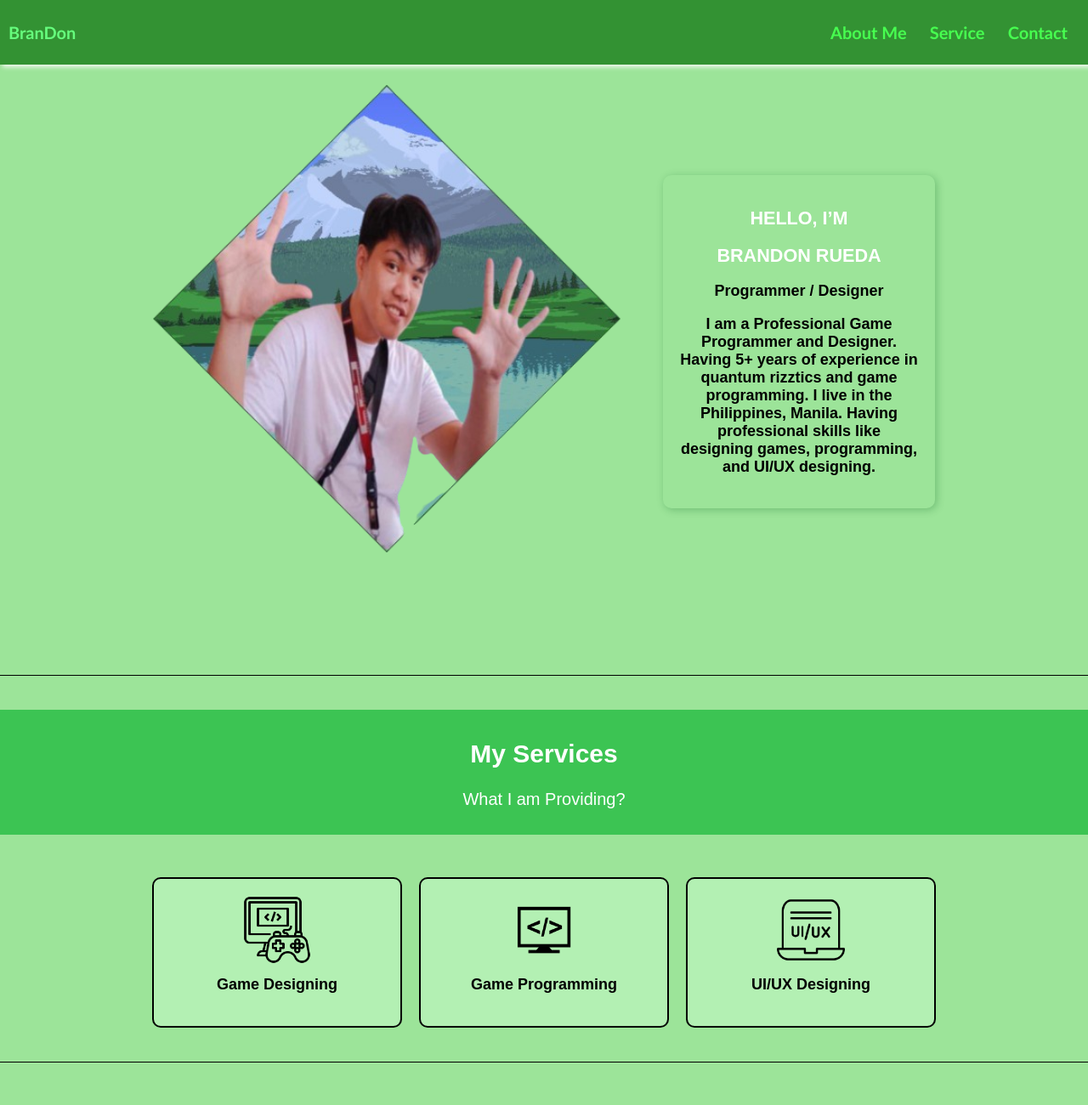
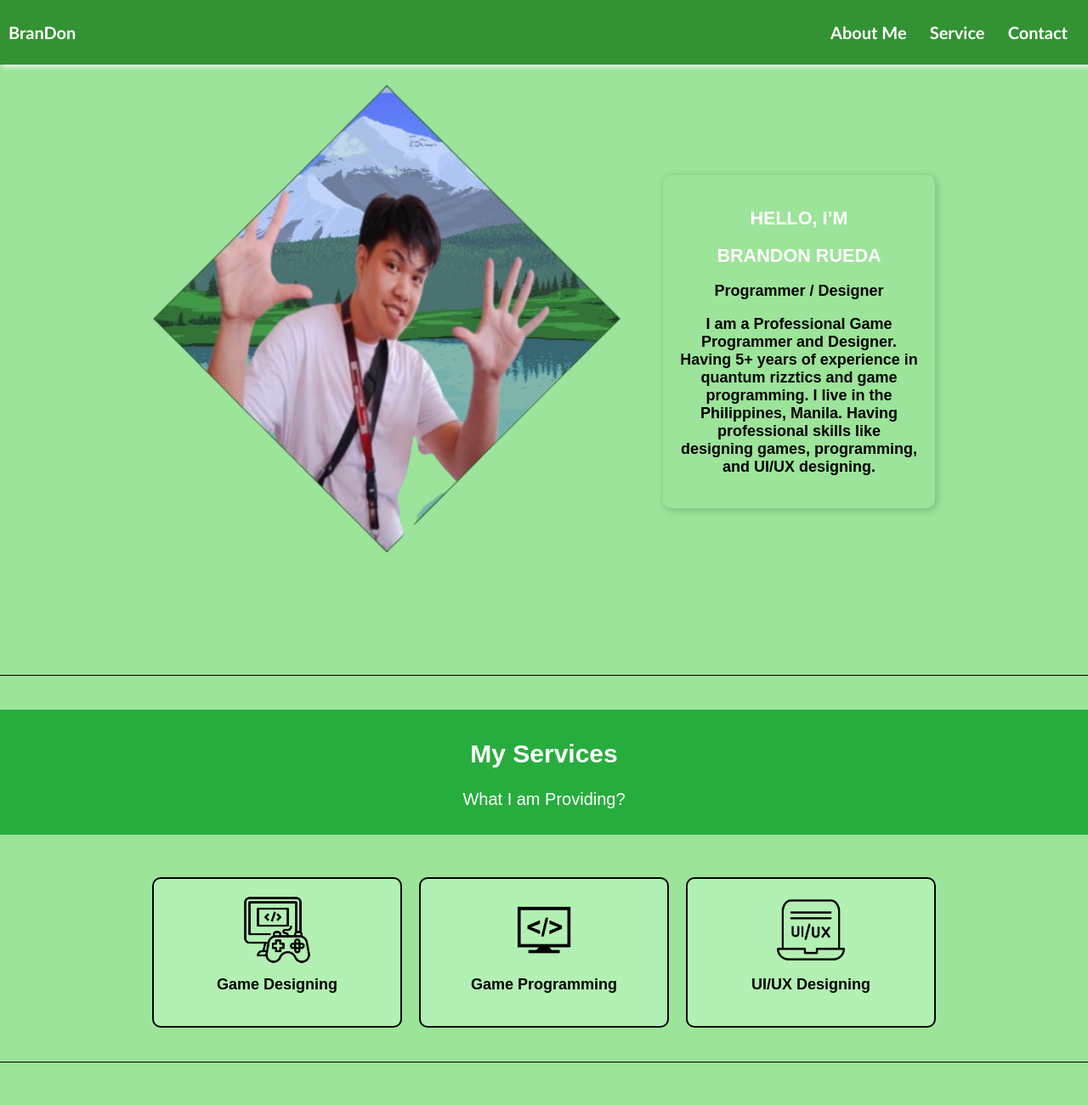
Before and after one commit to chibiro1/PortfolioFF, a plain HTML site: page index.html in a window 1280 px wide. Shown: the top 1300 px of the page at 85% size. Drawn offline with Linux system fonts and the light colour scheme.

Commit message:
Update styles.css

```diff
--- a/styles.css
+++ b/styles.css
@@ -8,11 +8,10 @@ body {
     font-family: Arial, sans-serif;
   }
 
-html {
+  html {
     scroll-behavior: smooth;
   }
 
-  /* Navbar */
   .navbar {
     background-color: rgb(51, 146, 51);
     font-family: calibri;
@@ -26,6 +25,7 @@ html {
     z-index: 1000;
   }
 
+
   .navdiv {
     display: flex;
     align-items: center;
@@ -36,7 +36,7 @@ html {
   .logo a {
     font-size: 20px;
     font-weight: bold;
-    color: rgb(102, 253, 125);
+    color: rgb(255, 255, 255);
     text-decoration: none;
   }
 
@@ -46,7 +46,7 @@ html {
   }
 
   li a {
-    color: rgb(71, 255, 80);
+    color: rgb(255, 255, 255);
     font-size: 20px;
     font-weight: bold;
     margin-right: 15px;
@@ -60,7 +60,7 @@ html {
     border-radius: 5px;
   }
 
-  /* Hamburger Menu */
+
   .menu-icon {
     font-size: 30px;
     cursor: pointer;
@@ -97,7 +97,7 @@ html {
     background-color: #3023235d;
   }
 
-  /* Main Layout */
+
   .container {
     display: flex;
     align-items: center;
@@ -137,11 +137,11 @@ html {
     margin: 40px 0;
   }
 
-  /* Services */
+
   .services-section {
     padding: 10px;
     text-align: center;
-    background: #3cc453;
+    background: #27ad3e;
     color: white;
     font-size: 20px;
   }
@@ -179,7 +179,7 @@ html {
     color: black;
   }
 
-  /* Contact */
+
   .contact-section {
     display: flex;
     justify-content: center;
```
